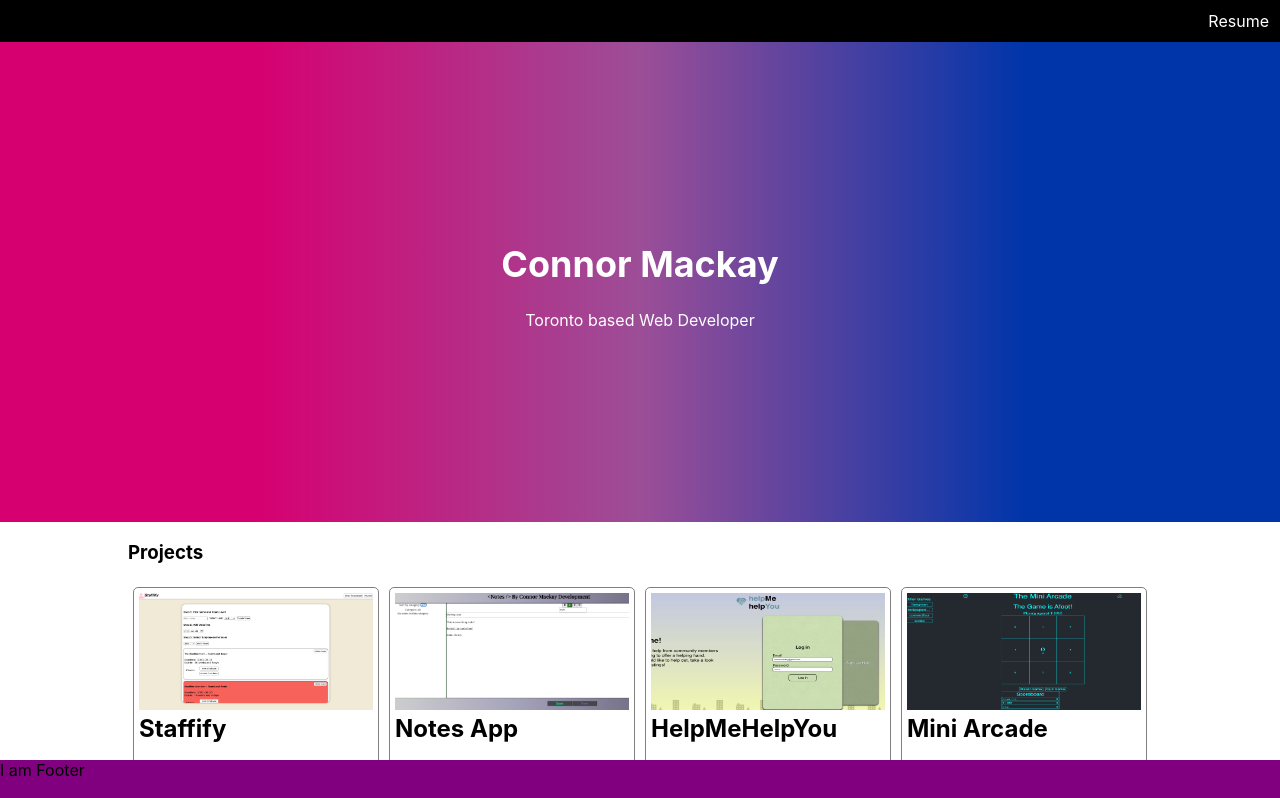
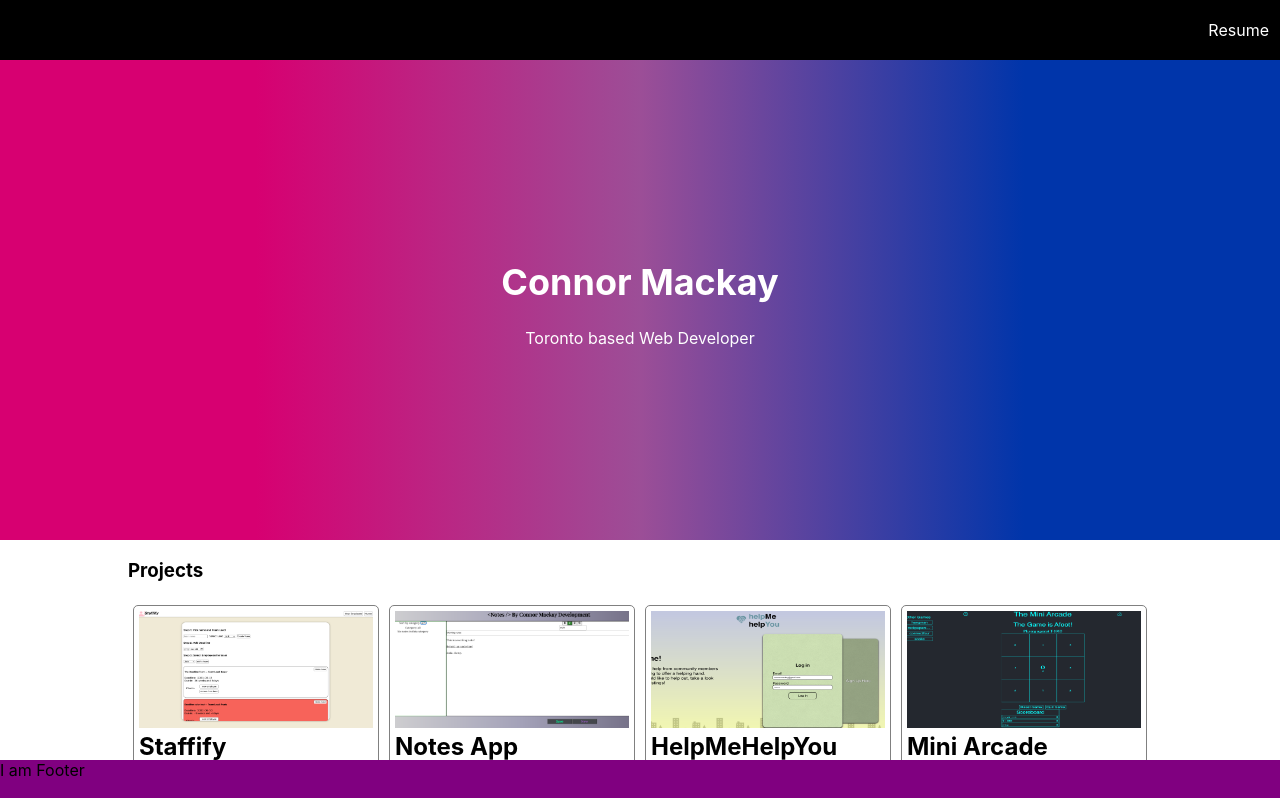
Before and after one commit to CD-Mackay/personal_site, a Next.js app: page / in a window 1280 px wide. Shown: the top 798 px of the page. Built offline with nearby package versions, Linux system fonts and the light colour scheme.

Commit message:
make header taller

```diff
--- a/Components/Header/Header.module.css
+++ b/Components/Header/Header.module.css
@@ -4,7 +4,7 @@
   color: white;
   display: flex;
   justify-content: space-between;
-  min-height: 40px;
+  min-height: 60px;
 }
 
 .header_content {
```
